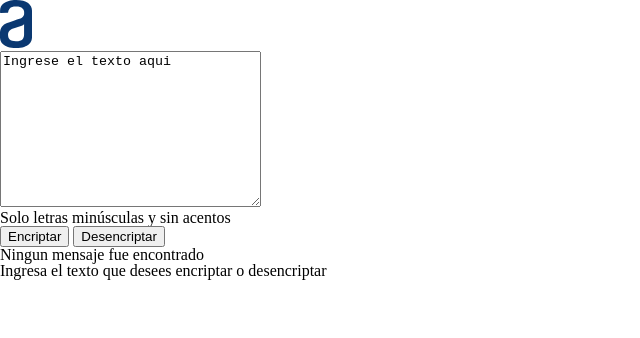
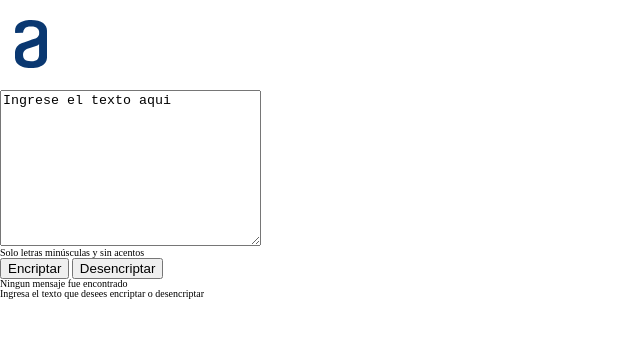
Before and after one commit to Yaojema/encriptador, a plain HTML site: page index.html in a window 1280 px wide. Shown: the whole page, without its empty margins (0-640 px from the left). Drawn offline with Linux system fonts and the light colour scheme.

Commit message:
➕ADD: Se agrega el logo en svg y se alinea en el header  - Issue: #6

```diff
--- a/style.css
+++ b/style.css
@@ -17,7 +17,9 @@
     --gray-300: #868E96;
     --gray-400: #495057;
     --gray-500: #343A40;
+    /* 1 rem = 10px */
+    font-size: 62.5%;
 }
-p {
-    color: var(--redd);
+header .logo{
+    margin: 2rem 1.5rem;
 }
```
